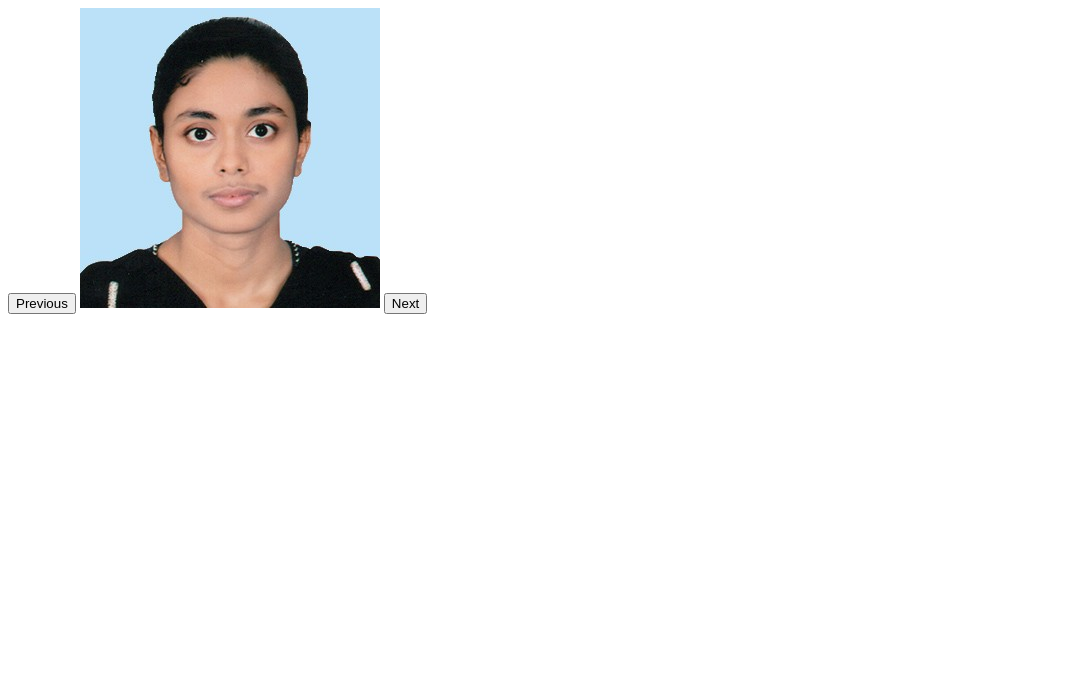
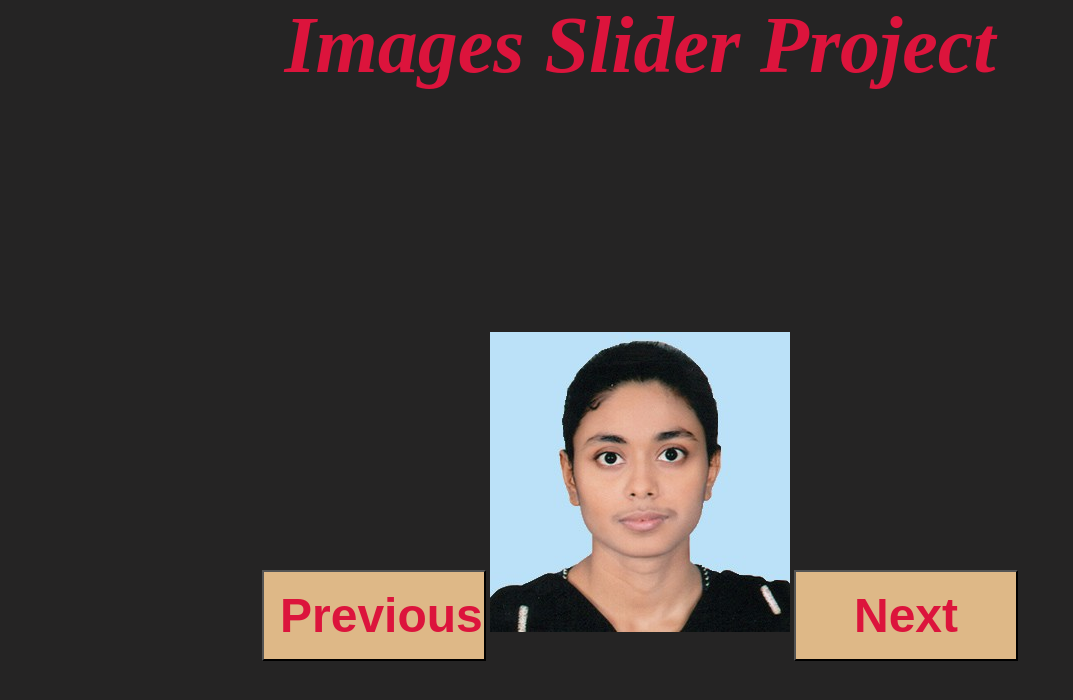
Before and after one commit to mstsurnalyakter/imageSlider, a plain HTML site: page index.html in a window 1280 px wide. Shown: the whole page, without its empty margins (0-1073 px from the left). Drawn offline with Linux system fonts and the light colour scheme.

Commit message:
css file add

```diff
--- a/index.html
+++ b/index.html
@@ -4,12 +4,19 @@
     <meta charset="UTF-8">
     <meta name="viewport" content="width=device-width, initial-scale=1.0">
     <title>Image Silder</title>
+    <link rel="stylesheet" href="style.css">
 </head>
 <body>
+    <h1>Images Slider Project</h1>
 
-    <button id="preBtn">Previous</button>
-    <img src="./images/picture.jpg" alt="" height="300px" width="300px">
-    <button id="nextBtn">Next</button>
+    <main>
+        <section>
+
+            <button id="preBtn">Previous</button>
+            <img src="./images/picture.jpg" alt="" height="300px" width="300px">
+            <button id="nextBtn">Next</button>
+        </section>
+    </main>
 
 
     <script src="./image_slider.js"></script>
--- /dev/null
+++ b/style.css
@@ -0,0 +1,34 @@
+*{
+    padding: 0;
+    margin: 0;
+    box-sizing: border-box;
+}
+
+body{
+    background-color: #252424;
+
+}
+main{
+    width: 100vw;
+    min-height: 100vh;
+    display: flex;
+    justify-content: center;
+    align-items: center;
+    text-align: center;
+}
+h1{
+    color: crimson;
+    padding-bottom: 5px;
+     font-size: 5rem;
+     text-align: center;
+     font-style: italic;
+}
+button{
+    box-sizing: border-box;
+    width: 14rem;
+    padding: 1rem;
+    color: crimson;
+    font-weight: bold;
+    background-color: burlywood;
+    font-size: 3rem;
+}
```
